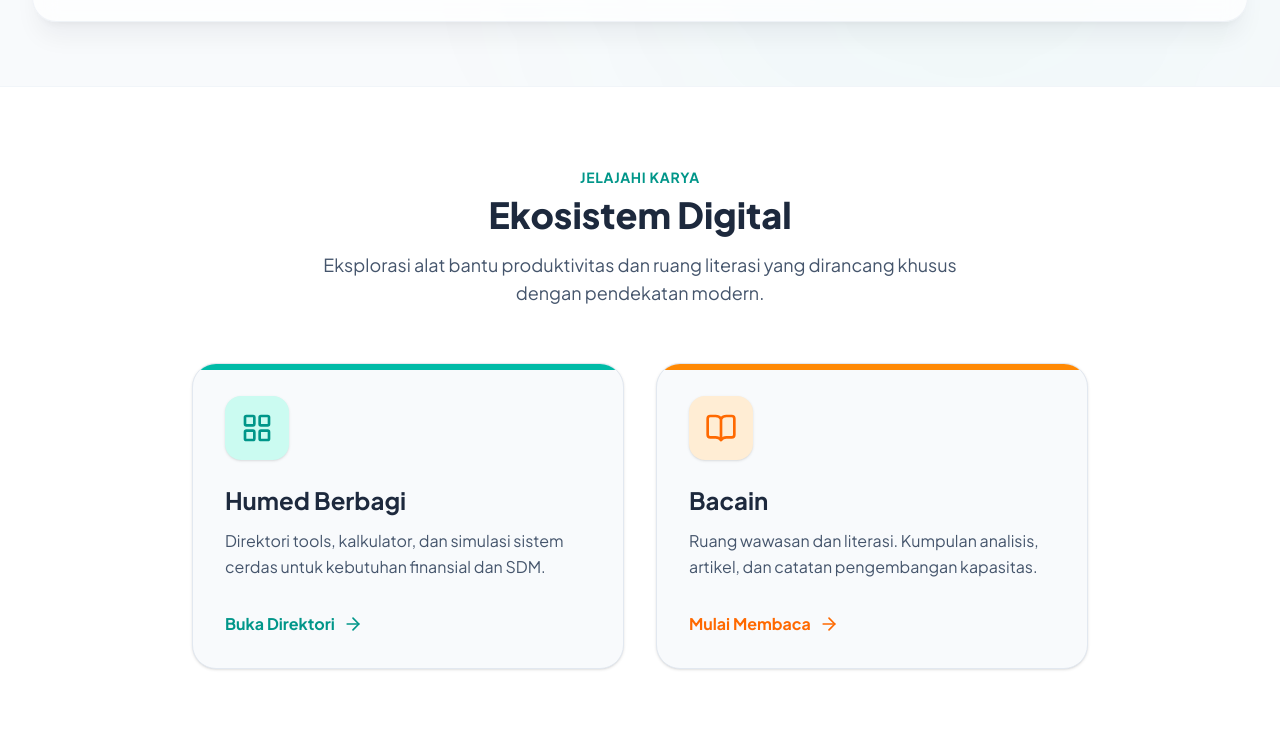
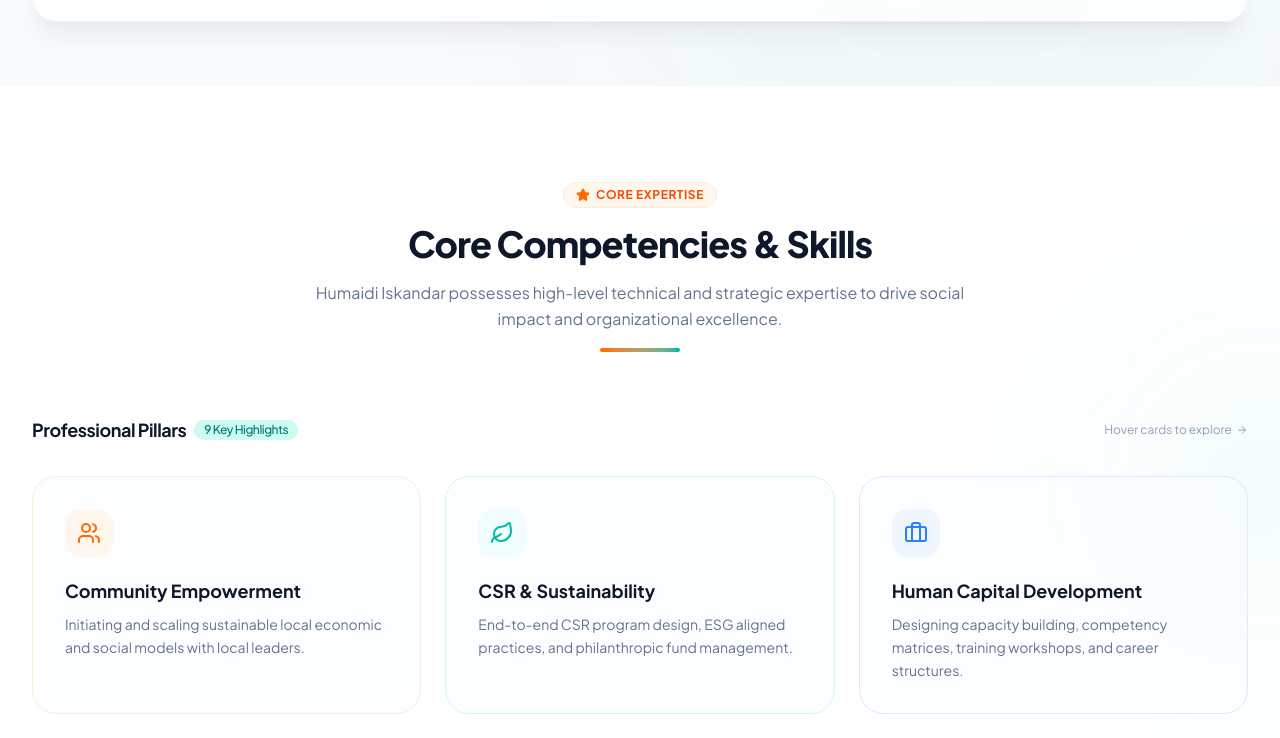
Before and after one commit to lifepageid-ops/humaidiiskandar-portfolio, a React (Vite) app: page / in a window 1280 px wide. Shown: the part 1036-1774 px from the top of the page. Built offline with nearby package versions, Linux system fonts and the light colour scheme.

Commit message:
Update App.tsx

```diff
--- a/src/App.tsx
+++ b/src/App.tsx
@@ -20,7 +20,8 @@ import FloatingContact from "./components/FloatingContact";
 // --- Aplikasi Ekosistem ---
 import FinanceApp from './modules/finance/src/App';
 import PayrollApp from './modules/payroll/src/App';
-import { FinanceGate } from './components/FinanceGate';
+import { FinanceGate } from './components/FinanceGate'; // Pengunci Premium Psikologis Gen Z
+
 // ==========================================
 // 1. KOMPONEN HALAMAN HUMED BERBAGI
 // ==========================================
@@ -196,48 +197,7 @@ export default function App() {
           <main className="flex-grow">
             <Hero onViewProjects={handleViewProjects} onContactMe={handleContactMe} onDownloadCV={() => setIsCVOpen(true)} />
 
-            {/* --- SEGMEN MENU EKOSISTEM HUMED --- */}
-            <section id="ecosystem-section" className="py-20 bg-white dark:bg-slate-900 border-y border-slate-100 dark:border-slate-800 relative z-10">
-              <div className="max-w-6xl mx-auto px-6">
-                <div className="text-center mb-14">
-                  <span className="text-teal-600 dark:text-teal-400 font-bold tracking-wider uppercase text-sm mb-2 block">Jelajahi Karya</span>
-                  <h2 className="text-3xl md:text-4xl font-extrabold text-slate-800 dark:text-slate-100 mb-4">Ekosistem Digital</h2>
-                  <p className="text-slate-600 dark:text-slate-400 max-w-2xl mx-auto text-lg">Eksplorasi alat bantu produktivitas dan ruang literasi yang dirancang khusus dengan pendekatan modern.</p>
-                </div>
-
-                <div className="grid md:grid-cols-2 gap-8 max-w-4xl mx-auto">
-                  {/* Card Humed Berbagi */}
-                  <Link to="/humed-berbagi" className="group bg-slate-50 dark:bg-slate-800 rounded-3xl p-8 shadow-sm hover:shadow-2xl border border-slate-200 dark:border-slate-700 transition-all duration-300 hover:-translate-y-2 relative overflow-hidden flex flex-col h-full">
-                    <div className="absolute top-0 left-0 w-full h-1.5 bg-teal-500 transition-all duration-300 group-hover:h-2"></div>
-                    <div className="w-16 h-16 bg-teal-100 dark:bg-teal-900/50 rounded-2xl flex items-center justify-center mb-6 group-hover:scale-110 transition-transform duration-300 shadow-sm">
-                      <LayoutGrid className="text-teal-600 dark:text-teal-400 w-8 h-8" />
-                    </div>
-                    <h3 className="text-2xl font-bold text-slate-800 dark:text-slate-100 mb-3">Humed Berbagi</h3>
-                    <p className="text-slate-600 dark:text-slate-400 mb-8 leading-relaxed flex-grow">
-                      Direktori tools, kalkulator, dan simulasi sistem cerdas untuk kebutuhan finansial dan SDM.
-                    </p>
-                    <div className="flex items-center text-teal-600 dark:text-teal-400 font-bold group-hover:text-teal-700 dark:group-hover:text-teal-300">
-                      Buka Direktori <ArrowRight className="ml-2 w-5 h-5 transform group-hover:translate-x-1 transition-transform" />
-                    </div>
-                  </Link>
-
-                  {/* Card Bacain */}
-                  <Link to="/bacain" className="group bg-slate-50 dark:bg-slate-800 rounded-3xl p-8 shadow-sm hover:shadow-2xl border border-slate-200 dark:border-slate-700 transition-all duration-300 hover:-translate-y-2 relative overflow-hidden flex flex-col h-full">
-                    <div className="absolute top-0 left-0 w-full h-1.5 bg-orange-400 transition-all duration-300 group-hover:h-2"></div>
-                    <div className="w-16 h-16 bg-orange-100 dark:bg-orange-900/50 rounded-2xl flex items-center justify-center mb-6 group-hover:scale-110 transition-transform duration-300 shadow-sm">
-                      <BookOpen className="text-orange-500 dark:text-orange-400 w-8 h-8" />
-                    </div>
-                    <h3 className="text-2xl font-bold text-slate-800 dark:text-slate-100 mb-3">Bacain</h3>
-                    <p className="text-slate-600 dark:text-slate-400 mb-8 leading-relaxed flex-grow">
-                      Ruang wawasan dan literasi. Kumpulan analisis, artikel, dan catatan pengembangan kapasitas.
-                    </p>
-                    <div className="flex items-center text-orange-500 dark:text-orange-400 font-bold group-hover:text-orange-600 dark:group-hover:text-orange-300">
-                      Mulai Membaca <ArrowRight className="ml-2 w-5 h-5 transform group-hover:translate-x-1 transition-transform" />
-                    </div>
-                  </Link>
-                </div>
-              </div>
-            </section>
+            {/* SEGMEN EKOSISTEM LAMA DI SINI SUDAH RESMI DIHAPUS & BERSIH BRE */}
 
             <About />
             <Experience />
@@ -260,7 +220,7 @@ export default function App() {
       <Routes>
         <Route path="/" element={<PortfolioMain />} />
         <Route path="/humed-berbagi" element={<HumedBerbagi />} />
-      {/* Baris di bawah ini sudah dibungkus aman bre */}
+        {/* Jalur finance diamankan gembok premium psikologis */}
         <Route path="/humed-berbagi/finance" element={<FinanceGate><FinanceApp /></FinanceGate>} />
         <Route path="/humed-berbagi/payroll" element={<PayrollApp />} />
         <Route path="/bacain" element={<Bacain />} />
```
Lines whose indentation alone changed are shown as unchanged.
